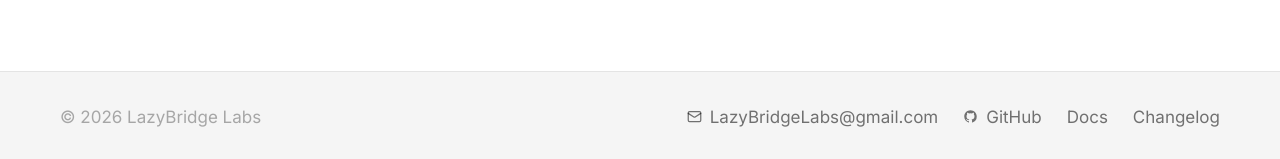
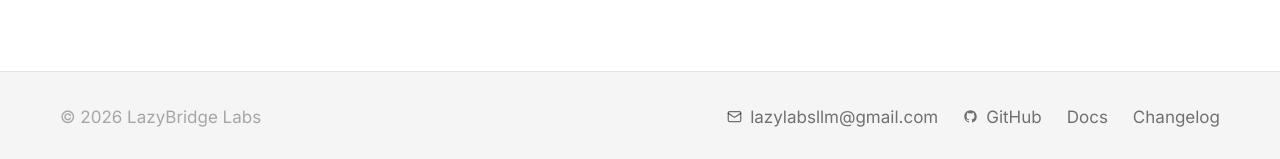
Before and after one commit to selvaz/lazybridgewebsite, an MkDocs documentation site: the page built from docs/index.md, in a window 1280 px wide and 900 px high, scrolled down 6847 px. Shown: the part 738-897 px from the top of the window. Built offline with MkDocs 1.6.1 and Material for MkDocs 9.7.7, drawn with Linux system fonts in a browser that asks for light colours; comment, search, counter and statistics services are not loaded.

Commit message:
chore: update contact email to lazylabsllm@gmail.com (#36)
Replace all references to the old LazyBridgeLabs@gmail.com address with
lazylabsllm@gmail.com (the old Google account was blocked).

Co-authored-by: Claude <noreply@anthropic.com>

```diff
--- a/mkdocs.yml
+++ b/mkdocs.yml
@@ -169,7 +169,7 @@ extra:
       link: https://pypi.org/project/lazybridge/
       name: PyPI
     - icon: fontawesome/solid/envelope
-      link: mailto:LazyBridgeLabs@gmail.com
+      link: mailto:lazylabsllm@gmail.com
       name: Email LazyBridge Labs
 
 nav:
--- a/overrides/main.html
+++ b/overrides/main.html
@@ -8,9 +8,9 @@
   <div class="lb-footer__bar">
     <p class="lb-footer__copy">&copy; 2026 LazyBridge Labs</p>
     <nav class="lb-footer__links">
-      <a href="mailto:LazyBridgeLabs@gmail.com" class="lb-footer__link">
+      <a href="mailto:lazylabsllm@gmail.com" class="lb-footer__link">
         <svg width="15" height="15" viewBox="0 0 24 24" fill="none" stroke="currentColor" stroke-width="2" stroke-linecap="round" stroke-linejoin="round"><rect width="20" height="16" x="2" y="4" rx="2"/><path d="m22 7-8.97 5.7a1.94 1.94 0 0 1-2.06 0L2 7"/></svg>
-        LazyBridgeLabs@gmail.com
+        lazylabsllm@gmail.com
       </a>
       <a href="https://github.com/selvaz/LazyBridge" class="lb-footer__link">
         <svg width="15" height="15" viewBox="0 0 24 24" fill="currentColor"><path d="M12 2C6.477 2 2 6.484 2 12.017c0 4.425 2.865 8.18 6.839 9.504.5.092.682-.217.682-.483 0-.237-.008-.868-.013-1.703-2.782.605-3.369-1.343-3.369-1.343-.454-1.158-1.11-1.466-1.11-1.466-.908-.62.069-.608.069-.608 1.003.07 1.531 1.032 1.531 1.032.892 1.53 2.341 1.088 2.91.832.092-.647.35-1.088.636-1.338-2.22-.253-4.555-1.113-4.555-4.951 0-1.093.39-1.988 1.029-2.688-.103-.253-.446-1.272.098-2.65 0 0 .84-.27 2.75 1.026A9.564 9.564 0 0 1 12 6.844a9.59 9.59 0 0 1 2.504.337c1.909-1.296 2.747-1.027 2.747-1.027.546 1.379.202 2.398.1 2.651.64.7 1.028 1.595 1.028 2.688 0 3.848-2.339 4.695-4.566 4.943.359.309.678.92.678 1.855 0 1.338-.012 2.419-.012 2.747 0 .268.18.58.688.482A10.02 10.02 0 0 0 22 12.017C22 6.484 17.522 2 12 2Z"/></svg>
```
